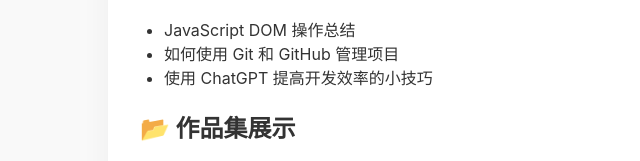
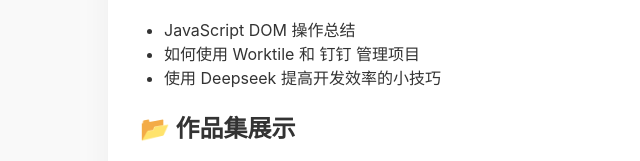
Before and after one commit to 215135470/LiLi-1, a plain HTML site: page index.html in a window 1280 px wide. Shown: the part 213-374 px from the top of the page, 100-740 px from the left. Drawn offline with Linux system fonts and the light colour scheme.

Commit message:
Update index.html

```diff
--- a/index.html
+++ b/index.html
@@ -52,8 +52,8 @@
     <h2>📝 技术笔记</h2>
     <ul>
       <li>JavaScript DOM 操作总结</li>
-      <li>如何使用 Git 和 GitHub 管理项目</li>
-      <li>使用 ChatGPT 提高开发效率的小技巧</li>
+      <li>如何使用 Worktile 和 钉钉 管理项目</li>
+      <li>使用 Deepseek 提高开发效率的小技巧</li>
     </ul>
 
     <h2>📂 作品集展示</h2>
```
